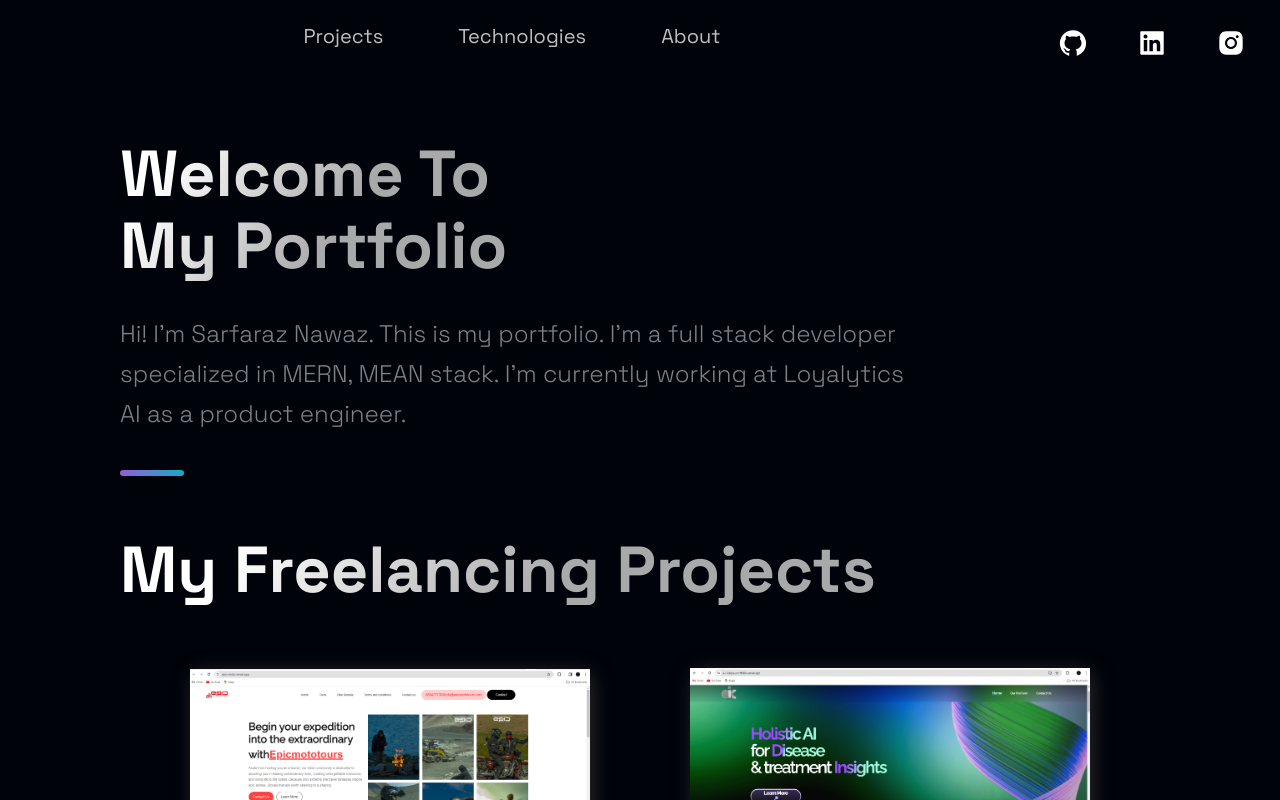
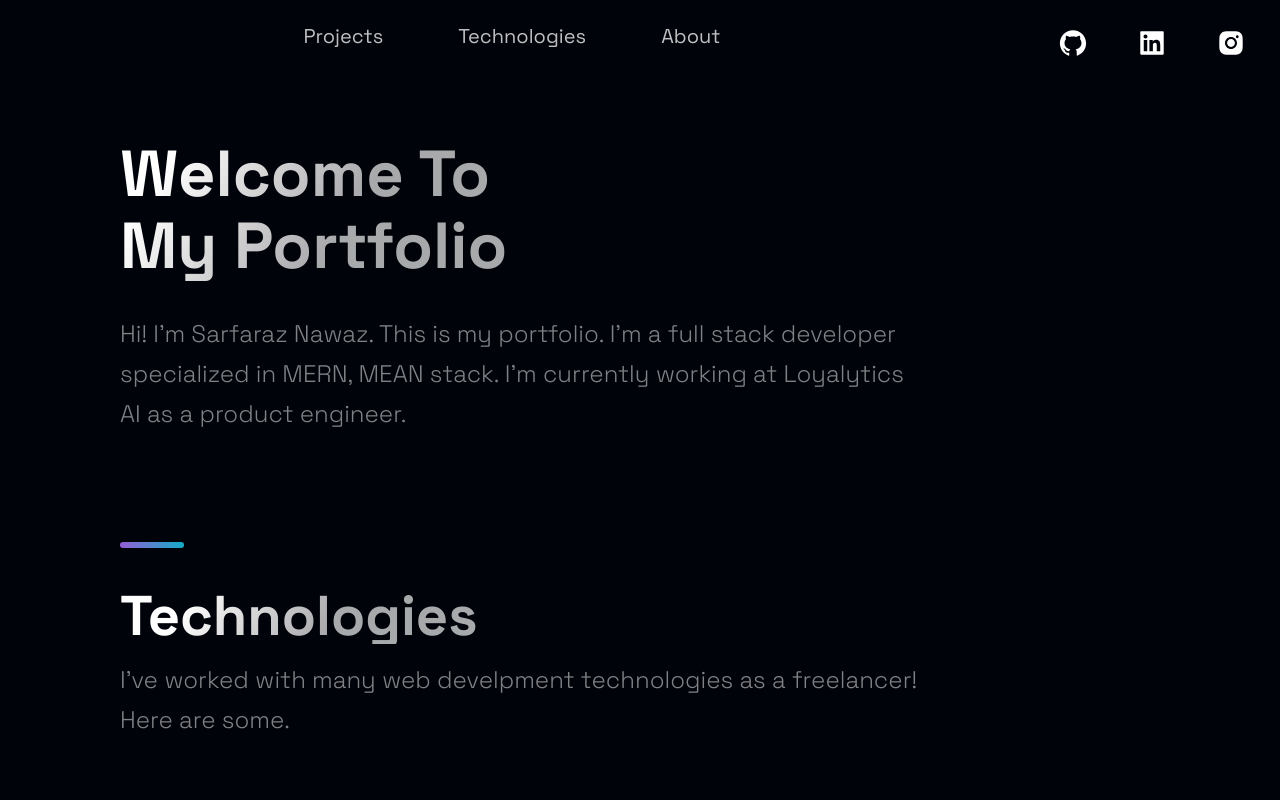
Before and after one commit to pmdnawaz1/portfolio-pmdnawaz1, a Next.js app: page / in a window 1280 px wide. Shown: the top 800 px of the page. Built offline with nearby package versions, Linux system fonts and the light colour scheme.

Commit message:
adjust sections

```diff
--- a/src/pages/index.js
+++ b/src/pages/index.js
@@ -13,8 +13,8 @@ const Home = () => {
       {/* <Section grid> */}
         <Hero />
       {/* </Section> */}
+      <Technologies />
       <Projects />
-      <Technologies />
       <Timeline />
       <Acomplishments />
     </Layout>
```
